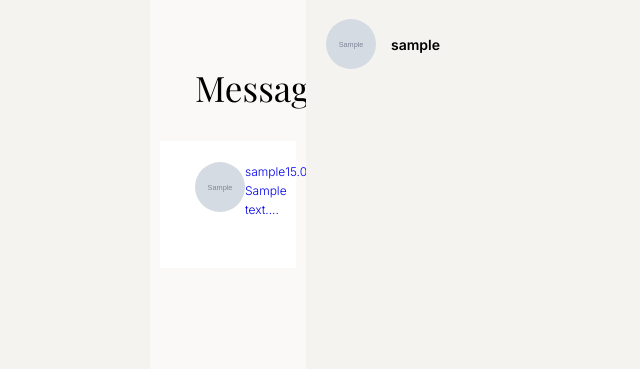
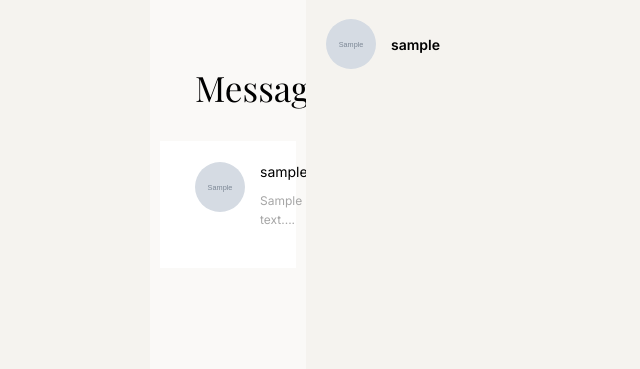
Before and after one commit to HazzReghem/TomTroc, a PHP site: template views/templates/messages.php in a window 1280 px wide. Shown: the part 81-450 px from the top of the page, without its empty margins (0-640 px from the left). Run offline with PHP 8.4, Linux system fonts and the light colour scheme; the template is opened without the code that fills it: most values are stand-ins (such as "Sample title", 1, 10 or a date in 2020); grey boxes marked "Sample" are stand-in pictures; data that the repository does not hold is empty; some libraries are stand-ins or nearby versions; some web fonts are replaced.

Commit message:
conv col sql done

```diff
--- a/css/style.css
+++ b/css/style.css
@@ -942,6 +942,17 @@ footer{
 
 .conversation-header{
     display: flex;
+    color: black;
+    justify-content: space-between;
+}
+
+.conversation-header p{
+    font-size: 14px;
+    font-weight: 400;
+}
+
+.conversation-text{
+    width: 250px;
 }
 
 .conversation-item {
@@ -961,11 +972,18 @@ footer{
     -moz-border-radius: 50%;
     -ms-border-radius: 50%;
     -o-border-radius: 50%;
+    margin-right: 15px;
 }
 
 .conversation-item p {
     margin: 0;
+}
+
+.last-message{
+    margin-top: 10px !important;
     font-size: 12px;
+    color: #A6A6A6;
+    font-weight: 400;
 }
 
 .messages-section {
--- a/views/templates/messages.php
+++ b/views/templates/messages.php
@@ -23,7 +23,7 @@
                                         <?= (new DateTime($conversation['sent_at']))->format('H:i') === (new DateTime())->format('H:i') ? (new DateTime($conversation['sent_at']))->format('H:i') : (new DateTime($conversation['sent_at']))->format('d.m') ?>
                                     </p>
                                 </div>
-                                <p class="last-message"><?= substr($conversation['message'], 0, 20) ?>...</p>
+                                <p class="last-message"><?= substr($conversation['message'], 0, 30) ?>...</p>
                             </div>
                         </div>
                     </a>
```
